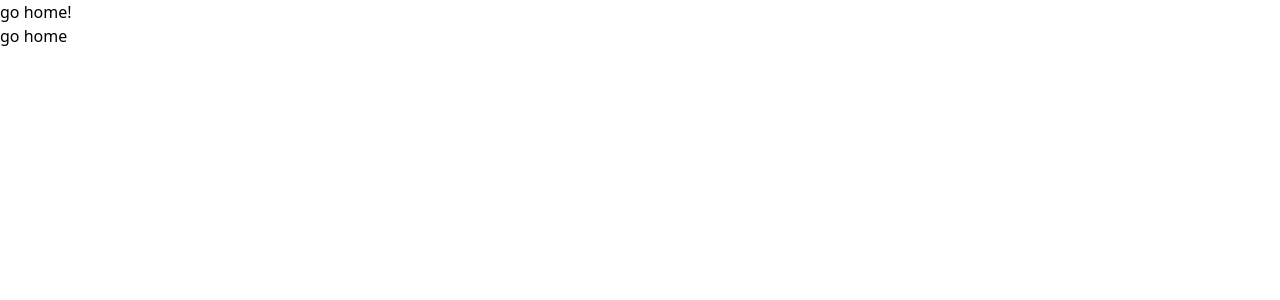
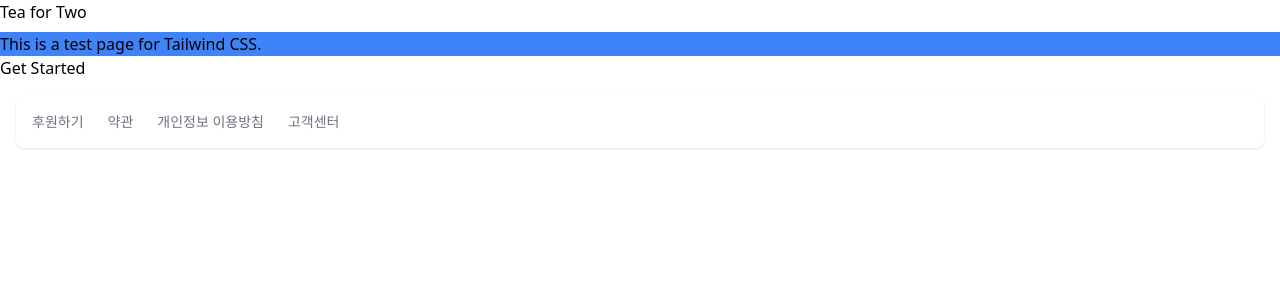
Before and after one commit to 42Seoul-Tea42/frontend, a Next.js app: page / in a window 1280 px wide. Shown: the top 300 px of the page. Built offline with nearby package versions, Linux system fonts and the light colour scheme.

Commit message:
feat: footer 추가

```diff
--- /dev/null
+++ b/app/Footer.tsx
@@ -0,0 +1,36 @@
+"use server";
+
+import Link from "next/link";
+
+const Footer = () => {
+  return (
+    <footer className="bg-white rounded-lg shadow m-4 dark:bg-gray-800">
+      <div className="w-full mx-auto max-w-screen-xl p-4 md:flex md:items-center md:justify-between">
+        <ul className="flex flex-wrap items-center mt-3 text-sm font-medium text-gray-500 dark:text-gray-400 sm:mt-0">
+          <li>
+            <Link href="#" className="hover:underline me-4 md:me-6">
+              후원하기
+            </Link>
+          </li>
+          <li>
+            <Link href="#" className="hover:underline me-4 md:me-6">
+              약관
+            </Link>
+          </li>
+          <li>
+            <Link href="#" className="hover:underline me-4 md:me-6">
+              개인정보 이용방침
+            </Link>
+          </li>
+          <li>
+            <Link href="#" className="hover:underline">
+              고객센터
+            </Link>
+          </li>
+        </ul>
+      </div>
+    </footer>
+  );
+};
+
+export default Footer;
--- a/app/home/layout.tsx
+++ b/app/home/layout.tsx
@@ -1,3 +1,9 @@
-function defaultHomeNavBar() {
-  return <></>;
-}
+// 홈 레이아웃 컴포넌트
+
+const HomeLayout = ({ children }: { children: React.ReactNode }) => (
+  <div>
+    <main>{children}</main>
+  </div>
+);
+
+export default HomeLayout;
--- a/app/home/page.tsx
+++ b/app/home/page.tsx
@@ -1,7 +1,9 @@
-export default function Page() {
+const Home = () => {
   return (
     <>
-      <h1>hihi</h1>
+      <h1>캐러셀</h1>
     </>
   );
-}
+};
+
+export default Home;
--- a/app/layout.tsx
+++ b/app/layout.tsx
@@ -1,5 +1,6 @@
+import "./styles/tailwind.css";
 import Head from "next/head";
-import "./styles/tailwind.css";
+import Footer from "./Footer";
 
 export default function RootLayout({
   children,
@@ -7,12 +8,17 @@ export default function RootLayout({
   children: React.ReactNode;
 }) {
   return (
+    <>
       <html>
         <Head>
           <title>tea for two</title>
           <meta name="viewport" content="width=device-width, initial-scale=1" />
         </Head>
-      <body>{children}</body>
+        <body>
+          {children}
+          <Footer />
+        </body>
       </html>
+    </>
   );
 }
--- a/app/page.tsx
+++ b/app/page.tsx
@@ -1,14 +1,18 @@
 "use client";
 
 import { useRouter } from "next/navigation";
-import { Button } from "flowbite-react";
 
-export default function Page() {
+function Page() {
   const router = useRouter();
   return (
     <>
-      <h1>go home!</h1>
-      <Button onClick={() => router.push("/home")}>go home</Button>
+      <h1>Tea for Two</h1>
+      <p className="bg-blue-500 mt-2">This is a test page for Tailwind CSS.</p>
+      <button className="bg-green" onClick={() => router.push("/home")}>
+        Get Started
+      </button>
     </>
   );
 }
+
+export default Page;
--- a/tailwind.config.js
+++ b/tailwind.config.js
@@ -8,4 +8,5 @@ module.exports = {
   theme: {
     extend: {},
   },
+  darkMode: "media",
 };
```
Also changed, not shown: package.json (+5 -2 lines), 1 other file (tests, documents, lock files or other folders). Lines whose indentation alone changed are shown as unchanged.
